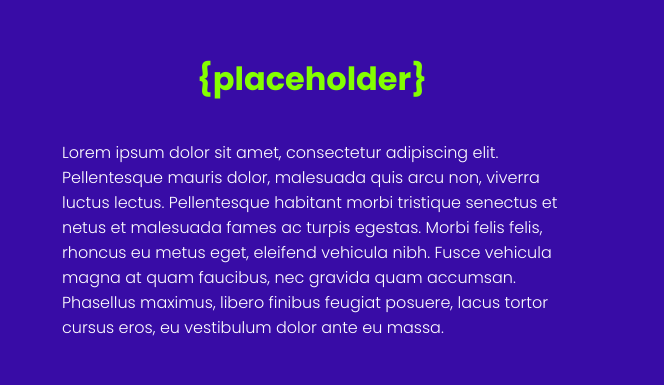
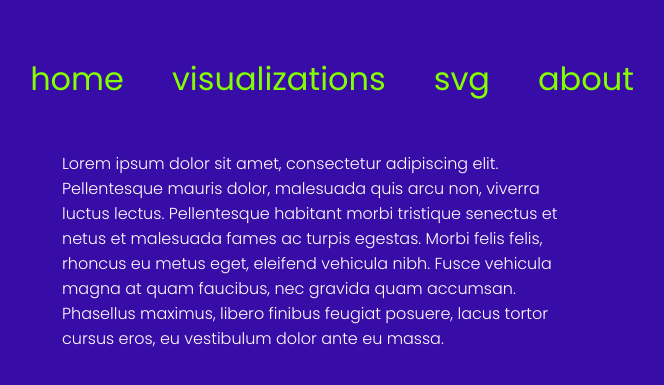
Before and after one commit to shaaagri/shaaagri.github.io, a plain HTML site: page index.html in a window 1280 px wide. Shown: the part 213-598 px from the top of the page, without its empty margins (328-992 px from the left). Drawn offline with Linux system fonts and the light colour scheme.

Commit message:
Add nav bar

```diff
--- a/index.html
+++ b/index.html
@@ -12,7 +12,17 @@
 
 <body>
     <div class="container-centered">
-        <h1>{placeholder}</h1>
+        <header>
+            <nav class="nav-main">
+                <ul>
+                    <a href="/"><li>home</li></a>
+                    <a href="/visualizations.html"><li>visualizations</li></a>
+                    <a href="/svg.html"><li>svg</li></a>
+                    <li>about</li>
+                </ul>
+            </nav>
+        </header>
+
         <p>Lorem ipsum dolor sit amet, consectetur adipiscing elit. Pellentesque mauris dolor, malesuada quis arcu non, viverra luctus lectus. Pellentesque habitant morbi tristique senectus et netus et malesuada fames ac turpis egestas. Morbi felis felis, rhoncus eu metus eget, eleifend vehicula nibh. Fusce vehicula magna at quam faucibus, nec gravida quam accumsan. Phasellus maximus, libero finibus feugiat posuere, lacus tortor cursus eros, eu vestibulum dolor ante eu massa.</p>
     </div>
 </body>
--- a/styles.css
+++ b/styles.css
@@ -6,7 +6,34 @@ body {
     height: 100vh;
 }
 
+.nav-main {
+    font-size: 2rem;
+    font-weight: 400;
+    color: rgb(132, 255, 0);
+}
+
+.nav-main ul {
+    display: flex;
+    flex-direction: row;
+    gap: 3rem;
+}
+
+.nav-main li {
+    list-style-type: none;
+}
+
+.nav-main a, .nav-main a:hover, .nav-main a:visited {
+    color: rgb(132, 255, 0);
+    text-decoration: none;
+}
+
+.nav-main a:hover {
+    text-decoration: underline;
+}
+
 h1 {
+    font-size: 2rem;
+    font-weight: 400;
     color: rgb(132, 255, 0);
 }
 
```
